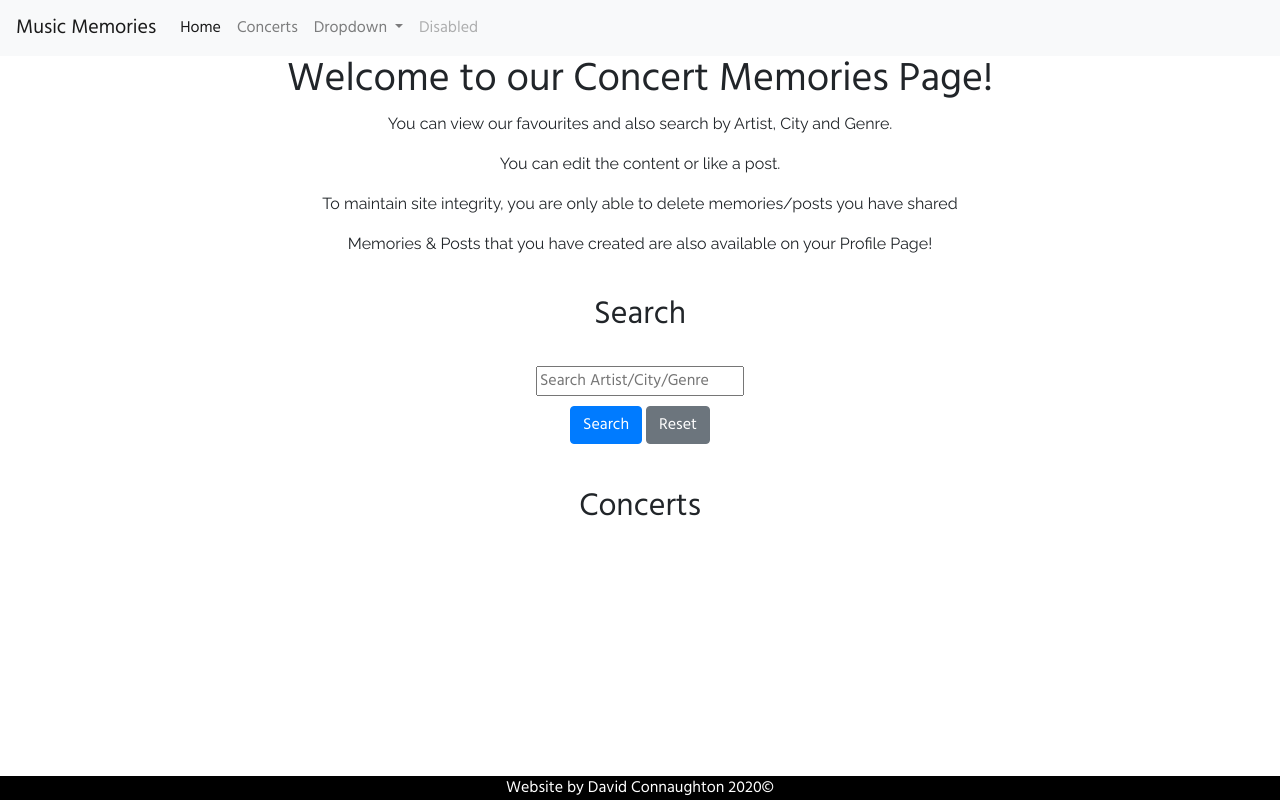
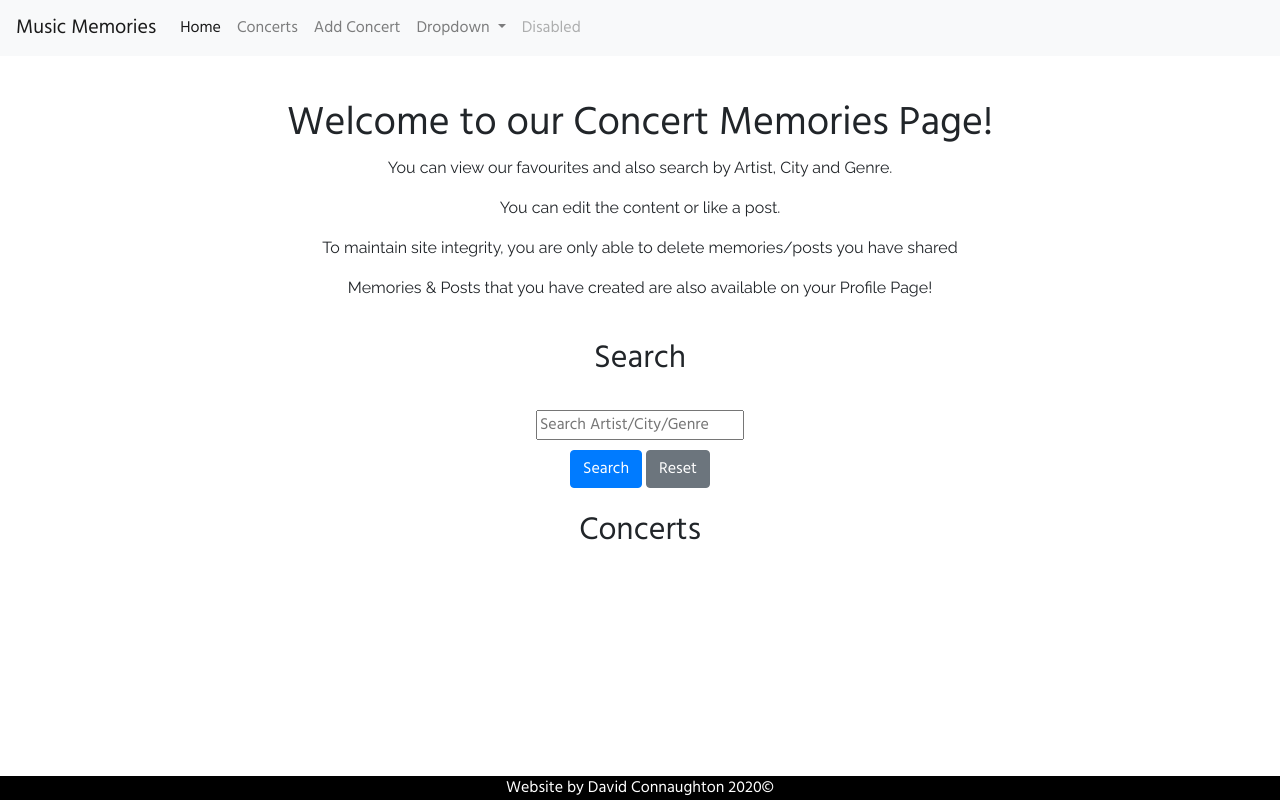
Before and after one commit to Code-Institute-Submissions/music-memories, a Flask app: page /concert_list in a window 1280 px wide. Run offline with Flask 2, Linux system fonts and the light colour scheme; data that the repository does not hold is empty; some libraries are stand-ins or nearby versions.

Commit message:
Add Concert Functionality completed with Date UI & Modal added

```diff
--- a/app.py
+++ b/app.py
@@ -1,5 +1,5 @@
 import os
-from flask import Flask, flash, redirect, render_template, url_for
+from flask import Flask, flash, redirect, render_template, request, url_for
 from flask_pymongo import PyMongo
 from bson.objectid import ObjectId
 if os.path.exists("env.py"):
@@ -35,8 +35,28 @@ def delete_artist(artist_id):
     return redirect(url_for("concert_list"))
 
 
-@app.route("/add_concert")
+@app.route("/add_concert", methods=["GET", "POST"])
 def add_concert():
+    if request.method == "POST":
+        concert = {
+            "artist": request.form.get("artist").title(),
+            "city": request.form.get("city").title(),
+            "venue": request.form.get("venue").title(),
+            "date": request.form.get("date"),
+            "album_tour": request.form.get("album_tour").title(),
+            "set_list": request.form.get("set_list").title(),
+            "genres": request.form.get("genres").title(),
+            "spotify_listeners": request.form.get("spotify_listeners"),
+            "facebook_url": request.form.get("facebook_url"),
+            "instagram_url": request.form.get("instagram_url"),
+            "spotify_url": request.form.get("spotify_url"),
+            "twitter_url": request.form.get("twitter_url"),
+            "image": request.form.get("image"),
+            "image_attribution": request.form.get("image_attribution")
+        }
+        mongo.db.artists.insert_one(concert)
+        flash("Thank you for adding your Concert Memory")
+        return redirect(url_for("concert_list"))
     return render_template("addconcert.html")
 
 
--- a/static/css/style.css
+++ b/static/css/style.css
@@ -7,12 +7,17 @@
 body {
     font-family: 'Hind', sans-serif;
     text-align: center;
+    height: 100%;
+    position: relative;
 }
 
 
 p {
     font-family: 'Raleway', sans-serif;
 }
+
+/*---------------------------Navbar Section*/
+
 
 /*---------------------------Footer Section*/
 
@@ -38,12 +43,12 @@ p {
 
 /*---------------------------Concert Page*/
 
+.intro-text {
+    padding-top: 100px;
+}
+
 .search-buttons {
     margin-top: 10px;
-}
-
-.concert-header {
-    padding-top: 20px;
 }
 
 .details {
@@ -64,6 +69,10 @@ p {
 .row {
     margin-left: 0px;
     margin-right: 0px;
+}
+
+.flash-message {
+    color: red;
 }
 
 /*---------------------------Add Concert Page*/
--- /dev/null
+++ b/static/js/script.js
@@ -0,0 +1,9 @@
+$(document).ready(function () {
+    $("#date").datepicker({
+        changeMonth: true,
+        changeYear: true,
+        dateFormat: 'dd/mm/yy',
+        yearRange: "2000:2022"
+    });
+    $("#modal").modal('show');
+})
--- a/templates/base.html
+++ b/templates/base.html
@@ -7,6 +7,7 @@
 <meta name="Music Memories" content="Music Memories Website"/>
 <link rel="stylesheet" href="https://maxcdn.bootstrapcdn.com/bootstrap/4.0.0/css/bootstrap.min.css" integrity="sha384-Gn5384xqQ1aoWXA+058RXPxPg6fy4IWvTNh0E263XmFcJlSAwiGgFAW/dAiS6JXm" crossorigin="anonymous">
 <link rel="stylesheet" href="https://cdnjs.cloudflare.com/ajax/libs/font-awesome/5.15.0/css/all.min.css">
+<link href="https://code.jquery.com/ui/1.12.1/themes/blitzer/jquery-ui.css" rel="stylesheet">
 <link rel="stylesheet" href="{{ url_for('static', filename='css/style.css') }}">
 <title>Music Memories</title>
 </head>
@@ -15,7 +16,7 @@
 <!--Customised Bootstrap Header/Navbar-->
 
     <header>
-        <nav class="navbar navbar-expand-lg navbar-light bg-light">
+        <nav class="navbar navbar-expand-lg navbar-light bg-light fixed-top">
             <a class="navbar-brand" href="#">Music Memories</a>
             <button class="navbar-toggler" type="button" data-toggle="collapse" data-target="#navbarSupportedContent" aria-controls="navbarSupportedContent" aria-expanded="false"
             aria-label="Toggle navigation">
@@ -29,6 +30,9 @@
                     </li>
                     <li class="nav-item">
                         <a class="nav-link" href="{{ url_for("concert_list") }}">Concerts</a>
+                    </li>
+                    <li class="nav-item">
+                        <a class="nav-link" href="{{ url_for("add_concert") }}">Add Concert</a>
                     </li>
                     <li class="nav-item dropdown">
                         <a class="nav-link dropdown-toggle" href="#" id="navbarDropdown" role="button" data-toggle="dropdown" aria-haspopup="true" aria-expanded="false">
@@ -72,6 +76,7 @@
 
 
 <script src="https://code.jquery.com/jquery-3.5.1.min.js" integrity="sha256-9/aliU8dGd2tb6OSsuzixeV4y/faTqgFtohetphbbj0=" crossorigin="anonymous"></script>
+<script src="https://code.jquery.com/ui/1.12.1/jquery-ui.js"></script>
 <script src="https://cdnjs.cloudflare.com/ajax/libs/popper.js/1.16.1/umd/popper.min.js"></script>
 <script src="https://cdnjs.cloudflare.com/ajax/libs/twitter-bootstrap/4.5.2/js/bootstrap.min.js"></script>
 <script src="{{ url_for('static', filename='js/script.js') }}"></script>
--- a/templates/concerts.html
+++ b/templates/concerts.html
@@ -41,12 +41,12 @@
     {% with messages = get_flashed_messages() %}
         {% if messages %}
             {% for message in messages %}
-                <h3>{{ message }}</h3>
+                <h3 class="flash-message">{{ message }}</h3>
             {% endfor %}
         {% endif %}
     {% endwith %}
 
-<!--Memories Section-->
+<!--Concert Memories Section-->
 
     <section>
         <h2 class="text-center concert-header">Concerts</h2>
@@ -66,9 +66,9 @@
                                 <p class="details"><strong>Venue: </strong>{{ artist.venue }}</p>
                                 <p class="details"><strong>Date: </strong>{{ artist.date }}</p>
                                 <p class="details"><strong>Album Tour: </strong>{{ artist.album_tour }}</p>
+                                <p class="details"><strong>Set List: </strong>{{ artist.set_list}}</p>
                                 <p class="details"><strong>Genres: </strong>{{ artist.genres }}</p>
                                 <p class="details"><strong> Monthly Spotify Listeners: </strong>{{ artist.spotify_listeners }}</p>
-                                <p class="details"><strong>Set List: </strong>{{ artist.set_list}}</p>
                                 <div>
                                     <a href="" class="btn btn-primary">Edit</a>
                                     <a href="{{ url_for('delete_artist', artist_id=artist._id) }}" class="btn btn-danger">Delete</a>
@@ -96,4 +96,7 @@
             <hr>
         {% endfor %}
     </section>
+
+<!--End of Concert Memories Section-->
+
 {% endblock %}
```
Also changed, not shown: templates/addconcert.html (+42 -3 lines).
